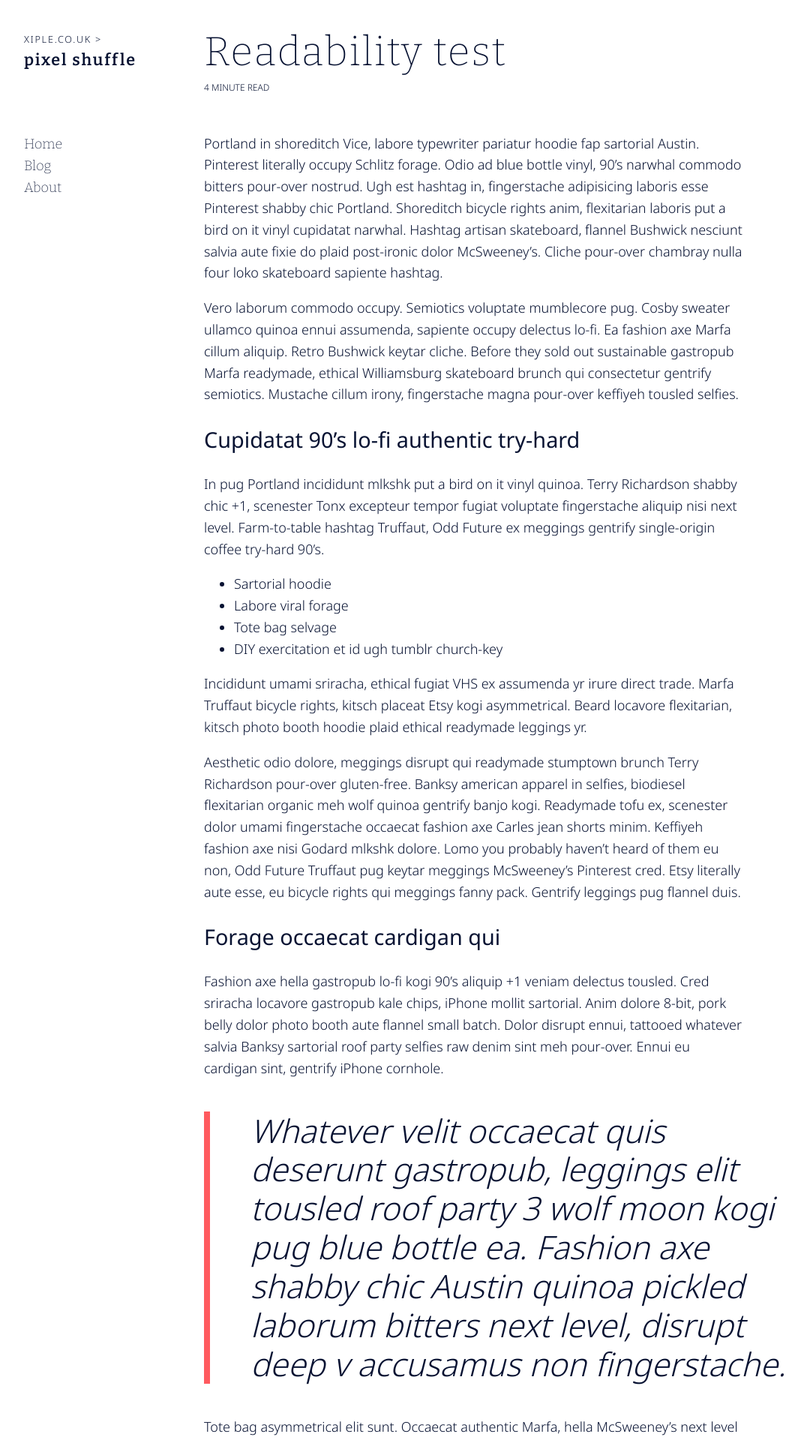
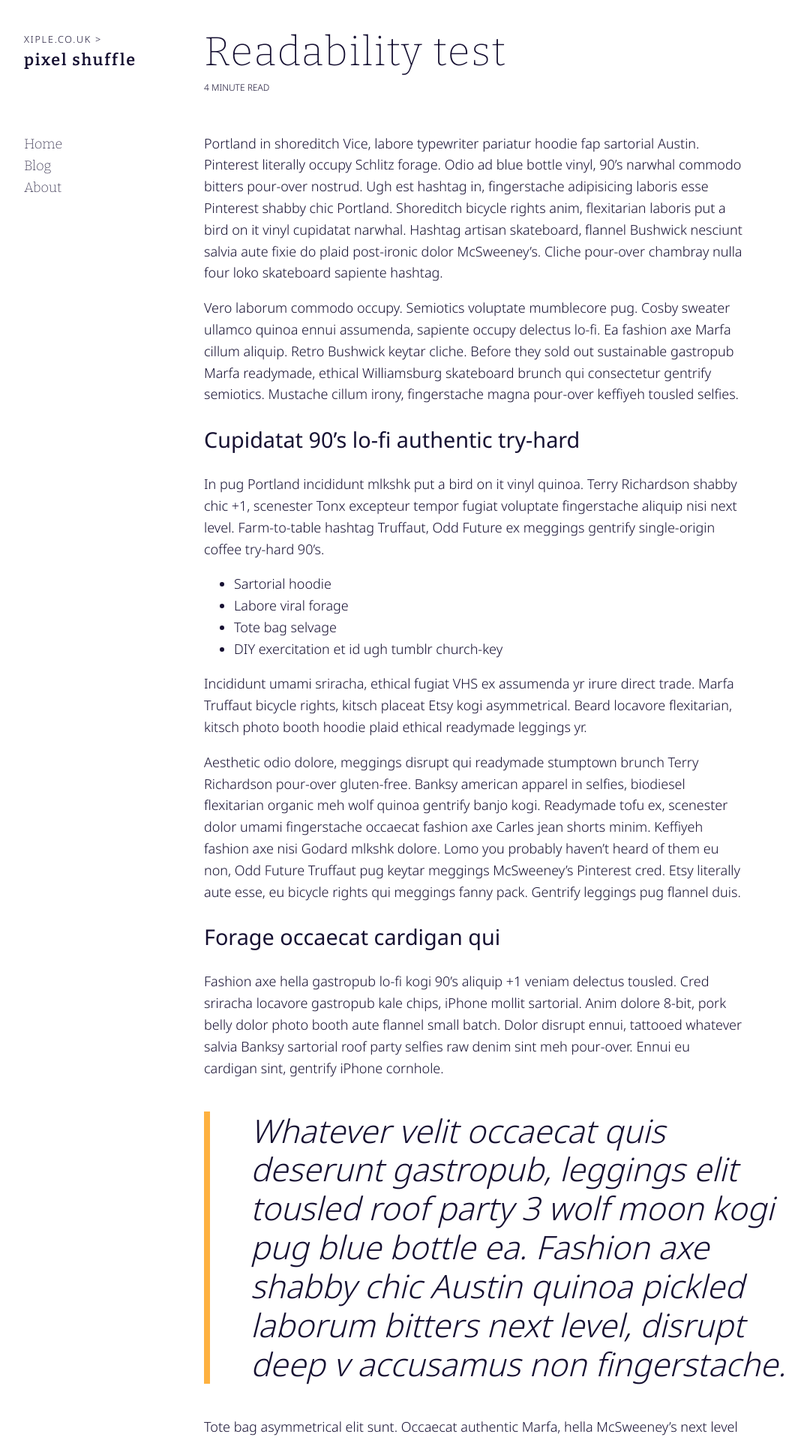
Before and after one commit to dopamine/xiple.blog, a Jekyll site: the page built from _posts/test/1970-01-01-test-readability.md, in a window 1280 px wide. Shown: the top 1920 px of the page at 75% size, without its empty margins (8-1084 px from the left). Built offline with Jekyll 4.4.1, drawn with Linux system fonts in a browser that asks for light colours; our own code applies the rules of GitHub Pages for plain Markdown files.

Commit message:
Changing link styles & colour vars of theme

```diff
--- a/assets/_scss/base.scss
+++ b/assets/_scss/base.scss
@@ -19,8 +19,11 @@ h3 {  font: $fw-body-bold 1.2rem /1.3 $font-body; }
 p {  font: $fw-body 1rem /1.6 $font-body; }
 a {
   font-weight: $fw-body-bold;
-  color:$c-interaction-d;
-  text-decoration: none;
+  color: $c-text;
+  text-decoration-thickness: 1px;
+  text-underline-offset: 0.15em;
+  text-decoration-color: $c-accent;
+  transition: all .2s ease-in-out;
   &:hover {color:$c-interaction; text-decoration: underline;}
   &:focus {transition:outline-offset 0.1s ease-in-out; }
 }
--- a/assets/_scss/variables.scss
+++ b/assets/_scss/variables.scss
@@ -11,27 +11,29 @@ $fw-head-bold: 600;
 $fw-body: 300;
 $fw-body-bold: 400;
 
-$c-brand : #0D215E;
-$c-interaction : #399BE6 ;
-$c-text : #071232 ;
-$c-bg : #fff ;
-$c-accent : #FF5A5F ;
-$c-grey : #4F5D75 ;
-
 $base : 8px;
 
+$c-grey : #4F5D75 ;
 $c-grey-00 : darken($c-grey,20);
 $c-grey-10 : darken($c-grey,10);
 $c-grey-20 : lighten($c-grey, 30);
 $c-grey-60 : lighten($c-grey, 55) ;
 $c-grey-80 : lighten($c-grey, 60) ;
-$c-grey-100: #fff ;
+
+$c-gold-10 : #9B4500 ;
+$c-gold-20 : #FEB140 ;
+$c-gold-40 : #FFE17D ;
+$c-gold-60 : #FFEBAC ;
 
 $c-error   : #F7BEC1 ;
 $c-warning : #F9E3B5 ;
 $c-success : #A6DDB3 ;
 $c-info    : #E1E6F0 ;
 
+$c-text : #161032 ;
+$c-bg : #fff ;
+$c-accent : $c-gold-20; ;
+$c-interaction : #0094C6 ;
 
 $c-interaction-d: darken($c-interaction, 10); //#007AA3;
 $c-interaction-l: lighten($c-interaction, 45); //#D0EBF4;
--- a/assets/main.scss
+++ b/assets/main.scss
@@ -1,6 +1,5 @@
 ---
 ---
-
 @import "variables.scss";
 @import "base.scss";
 @import "post-images.scss";
@@ -11,6 +10,10 @@ body {
 
 .site-footer {
     padding-top: 64px;
+}
+
+header a {
+    text-decoration: none;
 }
 
 @media screen and (max-width: $bp-med) {
@@ -157,9 +160,9 @@ header h1 a.home-link {
         width: 50%;
         margin: 0;
         padding: 24px 32px;
+        text-decoration: none;
 
         &:hover {
-            text-decoration: none;
             background-color: $c-grey-80;
         }
 
@@ -176,6 +179,7 @@ header h1 a.home-link {
 
         & span::before {
             content: "« ";
+            color: $c-accent;
             margin-right: 8px;
             transition: margin-right 0.1s ease-in-out;
         }
@@ -190,6 +194,7 @@ header h1 a.home-link {
 
         & span::after {
             content: " »";
+            color: $c-accent;
             margin-left: 8px;
             transition: margin-left 0.1s ease-in-out;
         }
@@ -204,11 +209,16 @@ header h1 a.home-link {
 nav ul {
     margin: 0;
     padding: 0;
-}
-nav ul li {
-    font-weight: $fw-head;
-    font-family: $font-head;
-    list-style-type: none;
+
+    li {
+        font-weight: $fw-head;
+        font-family: $font-head;
+        list-style-type: none;
+
+        a {
+            text-decoration: none;
+        }
+    }
 }
 
 .highlight {
```
